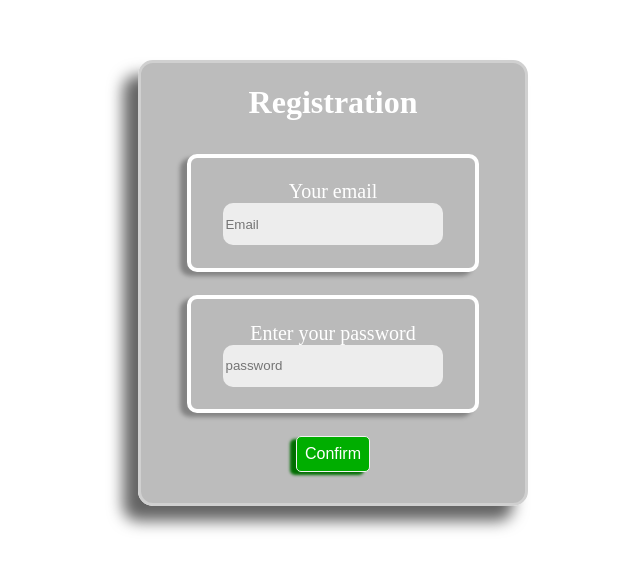
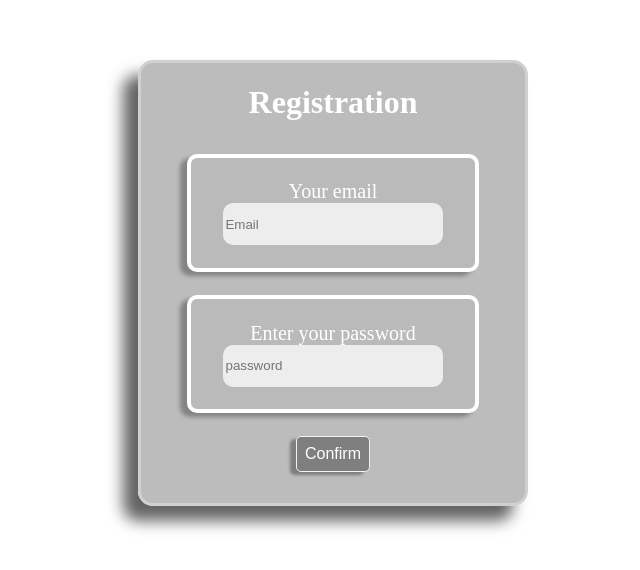
Before and after one commit to MaxiRovik/Form-validation-without-libraries-on-client-side, a React (Create React App) app: page / in a window 1280 px wide. Shown: the part 140-710 px from the top of the page, without its empty margins (310-950 px from the left). Built offline with nearby package versions, Linux system fonts and the light colour scheme.

Commit message:
disabled button if form has some error

```diff
--- a/src/App.js
+++ b/src/App.js
@@ -7,6 +7,7 @@ const useValidation = (value, validations) => {
     const [minLengthErr,setMinLengthErr] = useState(false);
     const [maxLengthErr, setMaxLengthErr] = useState(false);
     const [emailError, setEmailError] = useState(false);
+    const [inputValid, setInputValid] = useState(false)
 
     useEffect(() =>{
         for (const validation in validations ) {
@@ -30,11 +31,20 @@ const useValidation = (value, validations) => {
         }
     }, [value]);
 
+    useEffect(()=>{
+        if(isEmpty || maxLengthErr || minLengthErr ||emailError){
+            setInputValid(false)
+        } else {
+            setInputValid(true)
+        }
+    }, [isEmpty, maxLengthErr,minLengthErr,emailError ])
+
     return {
         isEmpty,
         minLengthErr,
         maxLengthErr,
-        emailError
+        emailError,
+        inputValid
     }
 
 };
@@ -115,7 +125,7 @@ const App = () => {
                    name ="password" type="password"
                    placeholder="password" className="input"/>
         </div>
-        <button  type = "submit" className="btn">Confirm</button>
+        <button disabled ={!email.inputValid || !password.inputValid} type = "submit" className="btn">Confirm</button>
       </form>
     </div>
   );
```
